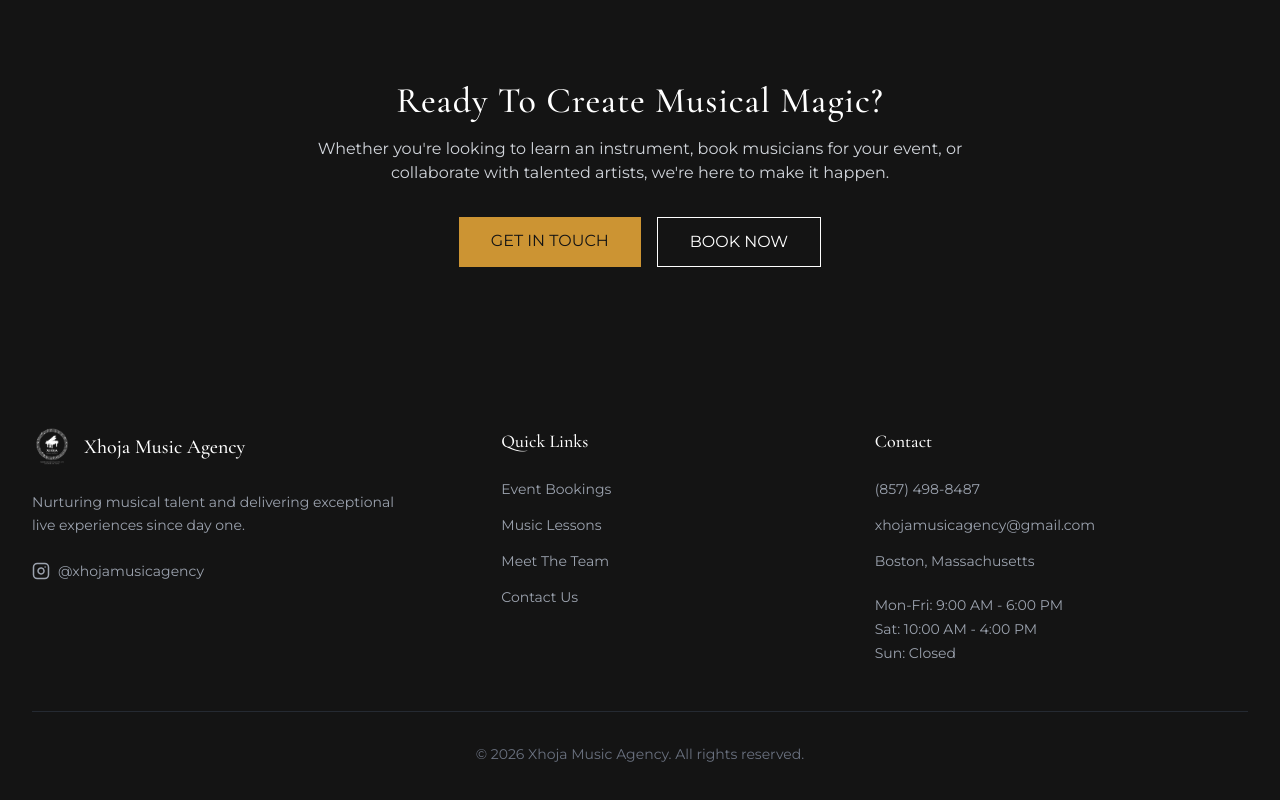
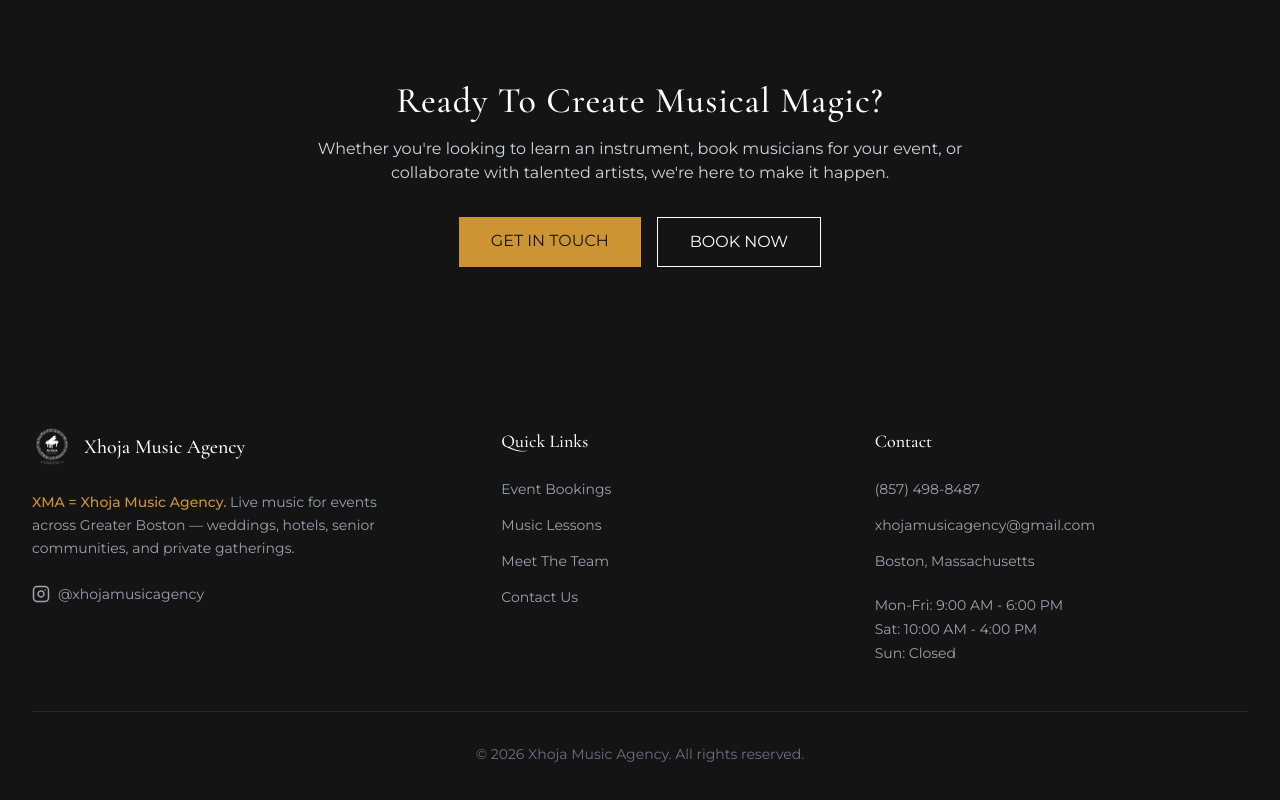
Before and after one commit to xhojamusicagency-cmd/xhoja-music-agency, a React (Vite) app: page / in a window 1280 px wide. Shown: the part 5206-6006 px from the top of the page. Built offline with nearby package versions, Linux system fonts and the light colour scheme.

Commit message:
feat(seo): add XMA explainer line to footer
Reinforces XMA = Xhoja Music Agency on every page footer.

```diff
--- a/src/components/Footer.tsx
+++ b/src/components/Footer.tsx
@@ -12,7 +12,9 @@ export default function Footer() {
               <img src="/xhoja-logo.png" alt="Xhoja Music Agency" className="h-10 w-10 object-contain brightness-0 invert" />
               <span className="font-serif text-xl font-medium">Xhoja Music Agency</span>
             </div>
-            <p className="text-gray-400 text-sm leading-relaxed mb-6">Nurturing musical talent and delivering exceptional live experiences since day one.</p>
+            <p className="text-gray-400 text-sm leading-relaxed mb-6">
+              <span className="text-gold font-medium">XMA = Xhoja Music Agency.</span> Live music for events across Greater Boston — weddings, hotels, senior communities, and private gatherings.
+            </p>
             <a href="https://instagram.com/xhojamusicagency" target="_blank" rel="noopener noreferrer" className="inline-flex items-center space-x-2 text-gray-400 hover:text-gold transition-colors text-sm">
               <Instagram size={18} />
               <span>@xhojamusicagency</span>
```
